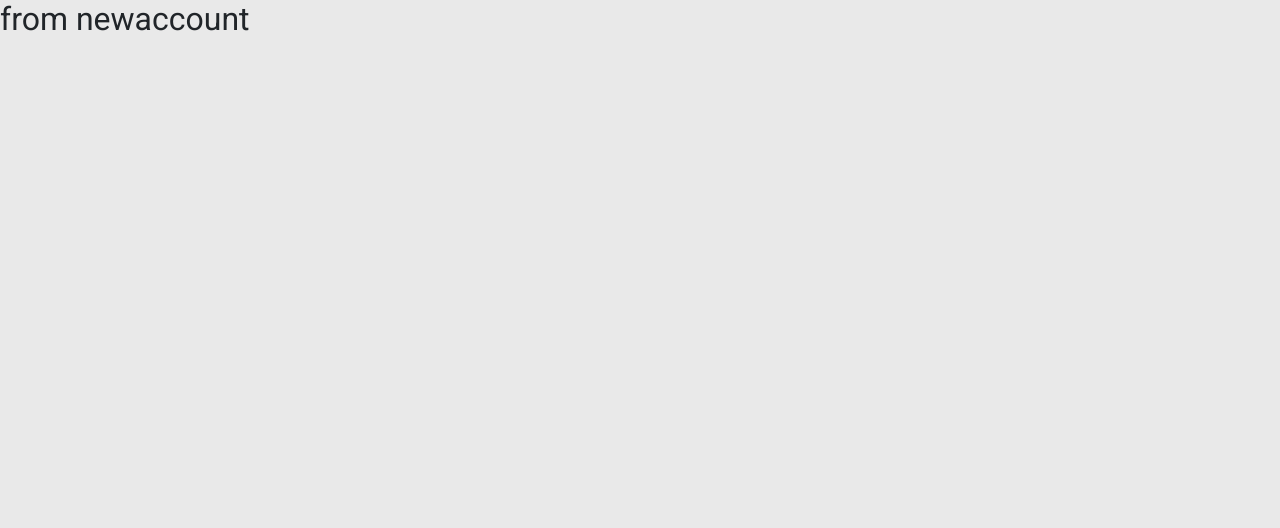
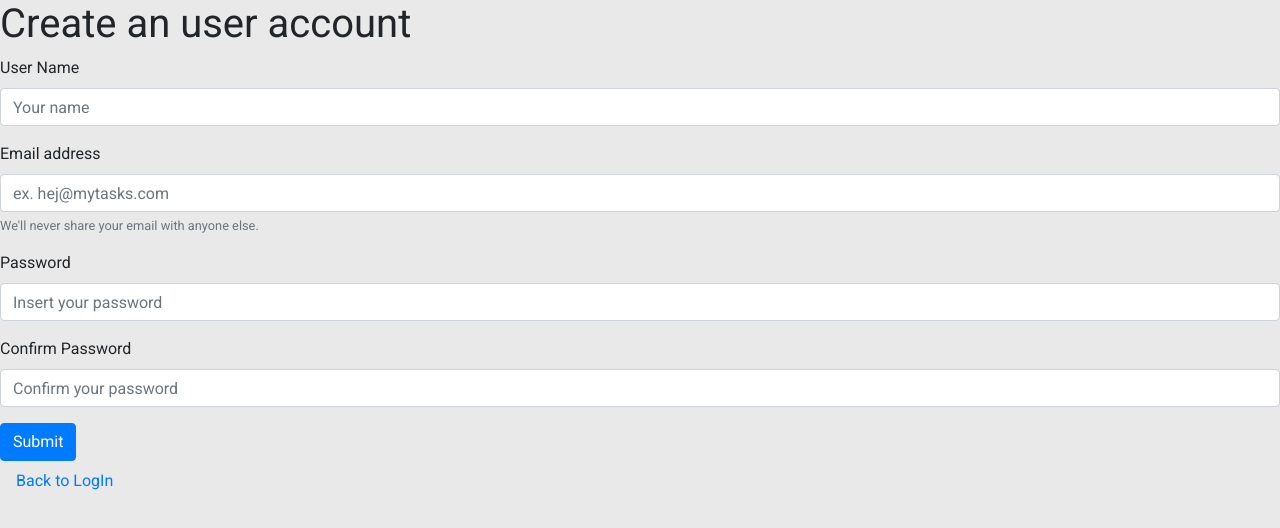
Before and after one commit to rsorianosanchis/projekt_examensarbete_clientside, a React (Create React App) app: page /new-account in a window 1280 px wide. Shown: the top 528 px of the page. Built offline with nearby package versions, Linux system fonts and the light colour scheme.

Commit message:
grund auth components gjort

```diff
--- a/src/components/auth/Login.js
+++ b/src/components/auth/Login.js
@@ -1,5 +1,6 @@
 import React, { useState } from 'react';
-
+import { Link } from 'react-router-dom';
+//
 const Login = () => {
   //local state
   const [user, setUser] = useState({ email: '', password: '' });
@@ -13,6 +14,9 @@ const Login = () => {
 
   const handleSubmit = e => {
     e.preventDefault();
+    //validation
+
+    //action
   };
 
   return (
@@ -48,9 +52,12 @@ const Login = () => {
           />
         </div>
         <button type='submit' className='btn btn-primary'>
-          Submit
+          Sign in
         </button>
       </form>
+      <Link to={'/new-account'} className='nav-link'>
+        Get account
+      </Link>
     </div>
   );
 };
--- a/src/components/auth/NewAccount.js
+++ b/src/components/auth/NewAccount.js
@@ -1,7 +1,99 @@
-import React from 'react';
+import React, { useState } from 'react';
+import { Link } from 'react-router-dom';
+//
+const NewAccount = () => {
+  //local state
+  const [user, setUser] = useState({
+    username: '',
+    email: '',
+    password: '',
+    password2: ''
+  });
+  const { username, email, password, password2 } = user;
+  //
 
-const NewAccount = () => {
-  return <h2>from newaccount</h2>;
+  const handleChange = e => {
+    e.preventDefault();
+    setUser({ ...user, [e.target.name]: e.target.value });
+  };
+
+  const handleSubmit = e => {
+    e.preventDefault();
+    //validation no mellan rum
+
+    //control password min 6 char
+
+    // password equal
+
+    //action
+  };
+
+  return (
+    <div>
+      <h1>Create an user account</h1>
+      <form onSubmit={handleSubmit}>
+        <div className='form-group'>
+          <label htmlFor='exampleInputName'>User Name</label>
+          <input
+            type='text'
+            className='form-control'
+            id='exampleInputName'
+            aria-describedby='nameHelp'
+            name='username'
+            placeholder='Your name'
+            onChange={handleChange}
+            value={username}
+          />
+        </div>
+        <div className='form-group'>
+          <label htmlFor='exampleInputEmail1'>Email address</label>
+          <input
+            type='email'
+            className='form-control'
+            id='exampleInputEmail1'
+            aria-describedby='emailHelp'
+            name='email'
+            placeholder='ex. hej@mytasks.com'
+            onChange={handleChange}
+            value={email}
+          />
+          <small id='emailHelp' className='form-text text-muted'>
+            We'll never share your email with anyone else.
+          </small>
+        </div>
+        <div className='form-group'>
+          <label htmlFor='exampleInputPassword1'>Password</label>
+          <input
+            type='password'
+            className='form-control'
+            id='exampleInputPassword1'
+            name='password'
+            placeholder='Insert your password'
+            onChange={handleChange}
+            value={password}
+          />
+        </div>
+        <div className='form-group'>
+          <label htmlFor='exampleInputPassword2'>Confirm Password</label>
+          <input
+            type='password'
+            className='form-control'
+            id='exampleInputPassword2'
+            name='password2'
+            placeholder='Confirm your password'
+            onChange={handleChange}
+            value={password2}
+          />
+        </div>
+        <button type='submit' className='btn btn-primary'>
+          Submit
+        </button>
+      </form>
+      <Link to={'/'} className='nav-link'>
+        Back to LogIn
+      </Link>
+    </div>
+  );
 };
 
 export default NewAccount;
```
